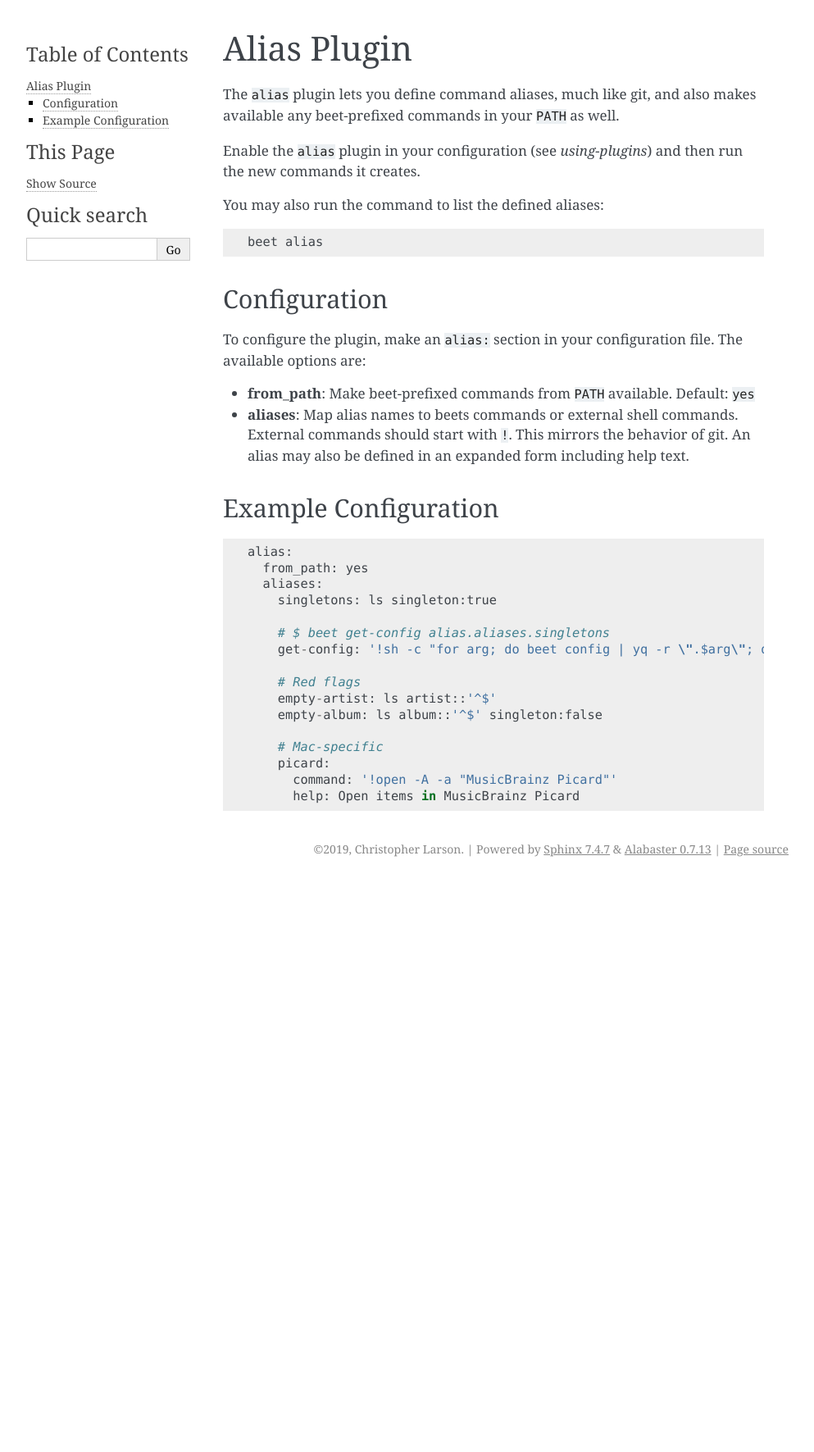
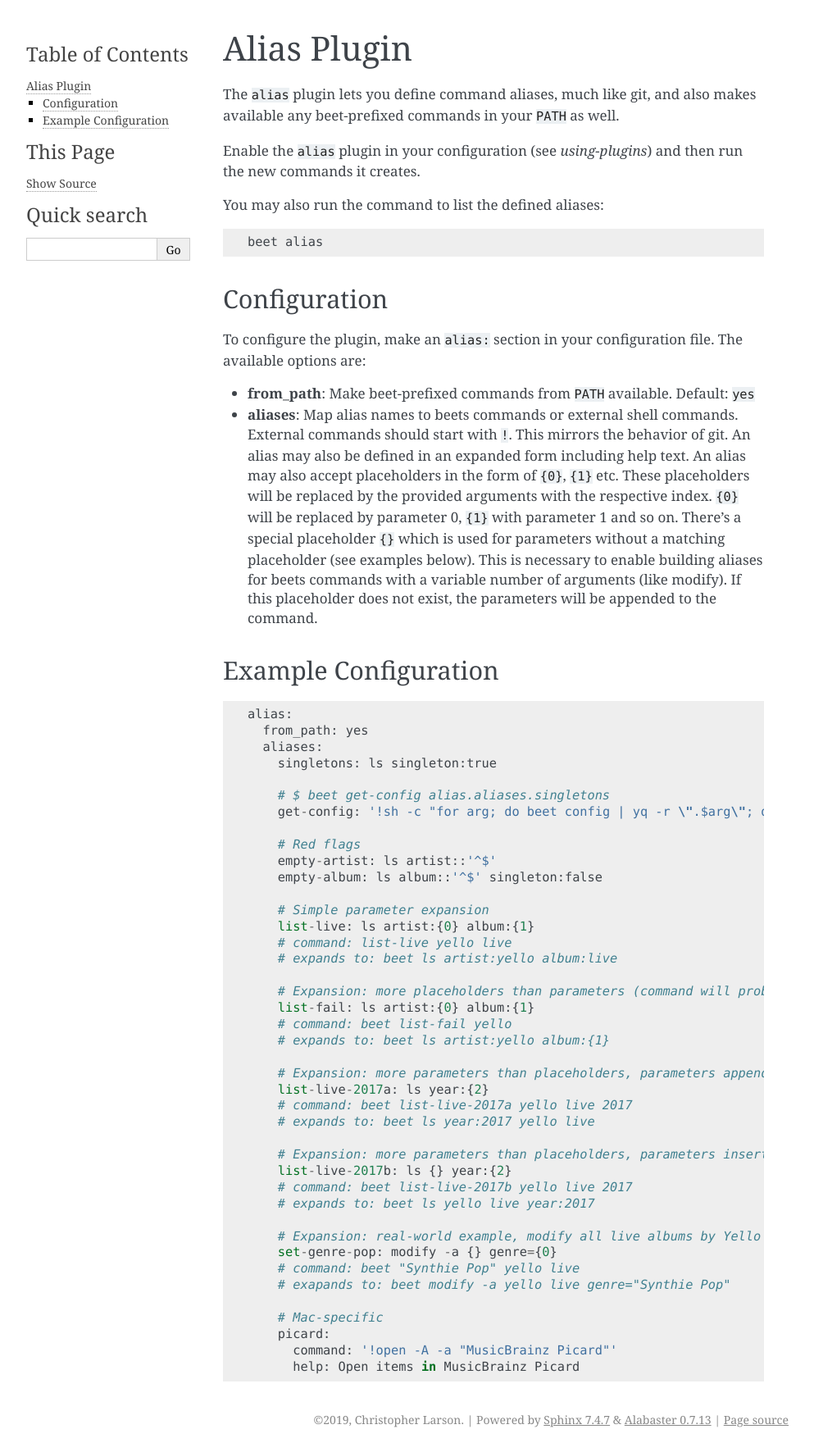
Before and after one commit to kergoth/beets-kergoth, a Sphinx documentation site: the page built from docs/alias.rst, in a window 1280 px wide. Shown: the whole page at 82% size, without its empty margins (148-1141 px from the left). Built offline with Sphinx 7.4.7, drawn with Linux system fonts in a browser that asks for light colours; before the commit the page ends 1075 px from its top, so only the background shows below that.

Commit message:
Parameter expansion support for alias plugin

```diff
--- a/docs/alias.rst
+++ b/docs/alias.rst
@@ -22,6 +22,14 @@ configuration file. The available options are:
 - **aliases**: Map alias names to beets commands or external shell commands.
   External commands should start with ``!``. This mirrors the behavior of git.
   An alias may also be defined in an expanded form including help text.
+  An alias may also accept placeholders in the form of ``{0}``, ``{1}`` etc.
+  These placeholders will be replaced by the provided arguments with the
+  respective index. ``{0}`` will be replaced by parameter 0, ``{1}`` with
+  parameter 1 and so on. There's a special placeholder ``{}`` which is used
+  for parameters without a matching placeholder (see examples below). This
+  is necessary to enable building aliases for beets commands with a variable
+  number of arguments (like modify). If this placeholder does not exist, the
+  parameters will be appended to the command.
 
 Example Configuration
 ---------------------
@@ -40,6 +48,31 @@ Example Configuration
         empty-artist: ls artist::'^$'
         empty-album: ls album::'^$' singleton:false
 
+        # Simple parameter expansion
+        list-live: ls artist:{0} album:{1}
+        # command: list-live yello live
+        # expands to: beet ls artist:yello album:live
+
+        # Expansion: more placeholders than parameters (command will probably fail)
+        list-fail: ls artist:{0} album:{1}
+        # command: beet list-fail yello
+        # expands to: beet ls artist:yello album:{1}
+
+        # Expansion: more parameters than placeholders, parameters appended
+        list-live-2017a: ls year:{2}
+        # command: beet list-live-2017a yello live 2017
+        # expands to: beet ls year:2017 yello live
+
+        # Expansion: more parameters than placeholders, parameters inserted
+        list-live-2017b: ls {} year:{2}
+        # command: beet list-live-2017b yello live 2017
+        # expands to: beet ls yello live year:2017
+
+        # Expansion: real-world example, modify all live albums by Yello
+        set-genre-pop: modify -a {} genre={0}
+        # command: beet "Synthie Pop" yello live
+        # exapands to: beet modify -a yello live genre="Synthie Pop"
+
         # Mac-specific
         picard:
           command: '!open -A -a "MusicBrainz Picard"'
```
Also changed, not shown: 2 other files.
